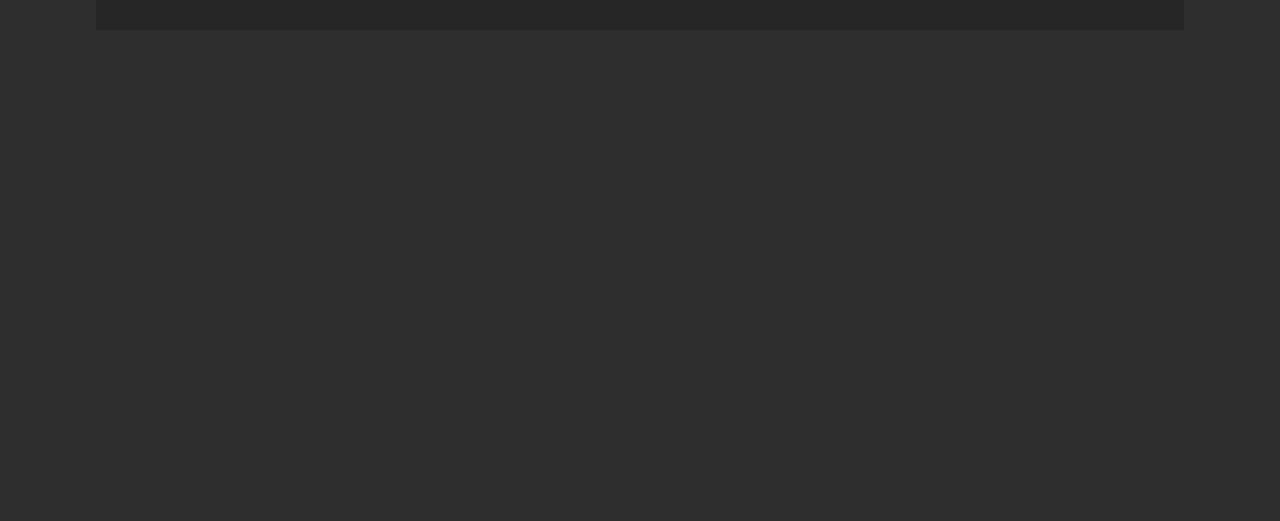
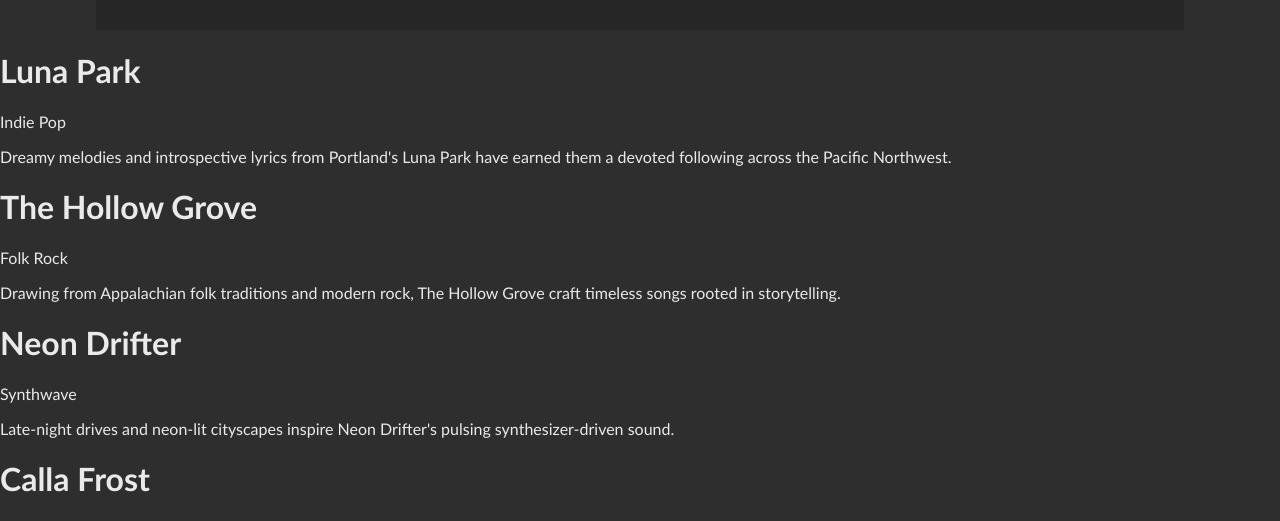
Before and after one commit to allenres/agile-basics, a React (Vite) app: page / in a window 1280 px wide. Shown: the part 425-946 px from the top of the page. Before the commit the page ends 800 px from the top, so only its background shows below. Built offline with nearby package versions, Linux system fonts and the light colour scheme.

Commit message:
Added artist card component

```diff
--- a/src/components/ArtistCard.jsx
+++ b/src/components/ArtistCard.jsx
@@ -1,4 +1,10 @@
 import './ArtistCard.css';
-export default function ArtistCard() {
-
+export default function ArtistCard({artist}) {
+    return (
+        <div className='artist-card'>
+            <h1>{artist.name}</h1>
+            <p>{artist.genre}</p>
+            <p>{artist.bio}</p>
+        </div>
+    )
 }
--- a/src/components/ArtistList.jsx
+++ b/src/components/ArtistList.jsx
@@ -2,9 +2,13 @@ import './ArtistList.css';
 import ArtistCard from './ArtistCard'
 
 export default function ArtistList({artists}) {
+    const artistCards = artists.map((el) => {
+        return <ArtistCard artist={el} />
+    })
+
     return (
-        artists.map((el) => {
-            <ArtistCard artist={el}/>
-        })
+        <div className='artist-list'>
+            {artistCards}
+        </div>
     )
 }
```
